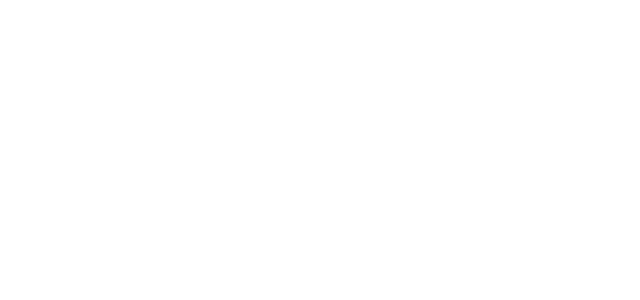
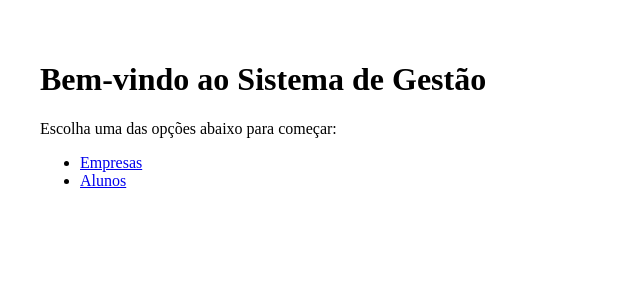
Before and after one commit to Js3Silva/LDS_Moeda_Estudantil, a React (Create React App) app in the folder project/frontend/: page / in a window 1280 px wide. Before the commit this address had no page. Shown: the top 300 px of the page, without its empty margins (0-640 px from the left). Built offline with nearby package versions, Linux system fonts and the light colour scheme.

Commit message:
fix : routes

```diff
--- a/project/frontend/src/pages/Home/HomePage.tsx
+++ b/project/frontend/src/pages/Home/HomePage.tsx
@@ -10,7 +10,7 @@ export default function HomePage() {
           <Link to="/empresas">Empresas</Link>
         </li>
         <li>
-          <Link to="/clientes">Clientes</Link>
+          <Link to="/clientes">Alunos</Link>
         </li>
       </ul>
     </div>
--- a/project/frontend/src/routes/AppRoutes.tsx
+++ b/project/frontend/src/routes/AppRoutes.tsx
@@ -1,5 +1,5 @@
 import { BrowserRouter, Routes, Route } from "react-router-dom";
-// import HomePage from "../pages/Home/HomePage";
+import HomePage from "../pages/Home/HomePage";
 import { EmpresaList, EmpresaForm } from "../pages/Empresas";
 // import AlunoList from "../pages/Clientes/AlunoList";
 // import AlunoForm from "../pages/Clientes/AlunoForm";
@@ -8,7 +8,7 @@ export default function AppRoutes() {
   return (
     <BrowserRouter>
       <Routes>
-        {/* <Route path="/" element={<HomePage />} /> */}
+        <Route path="/" element={<HomePage />} />
 
         {/* Rotas de Empresas */}
         <Route path="/empresas" element={<EmpresaList />} />
```
